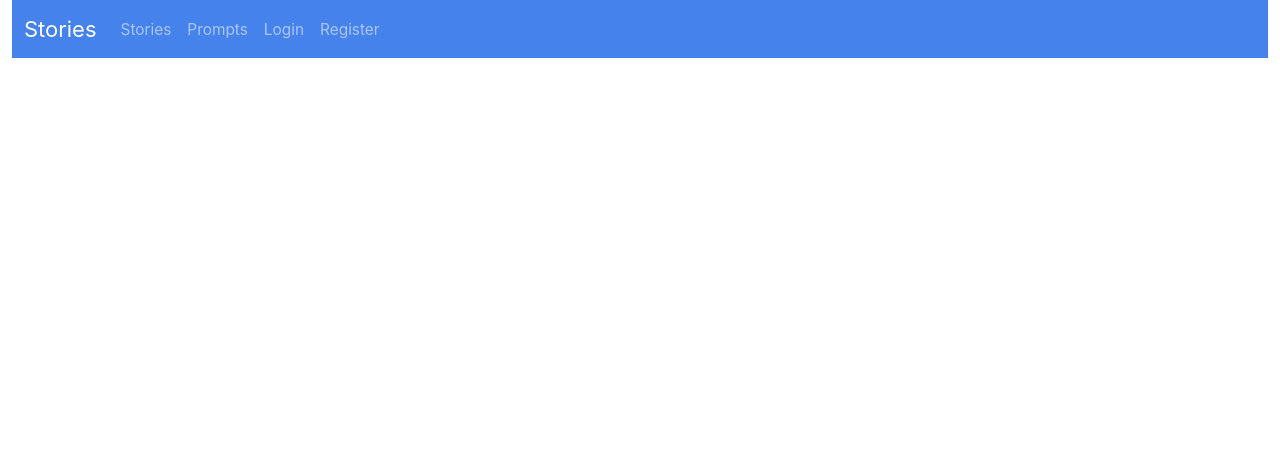
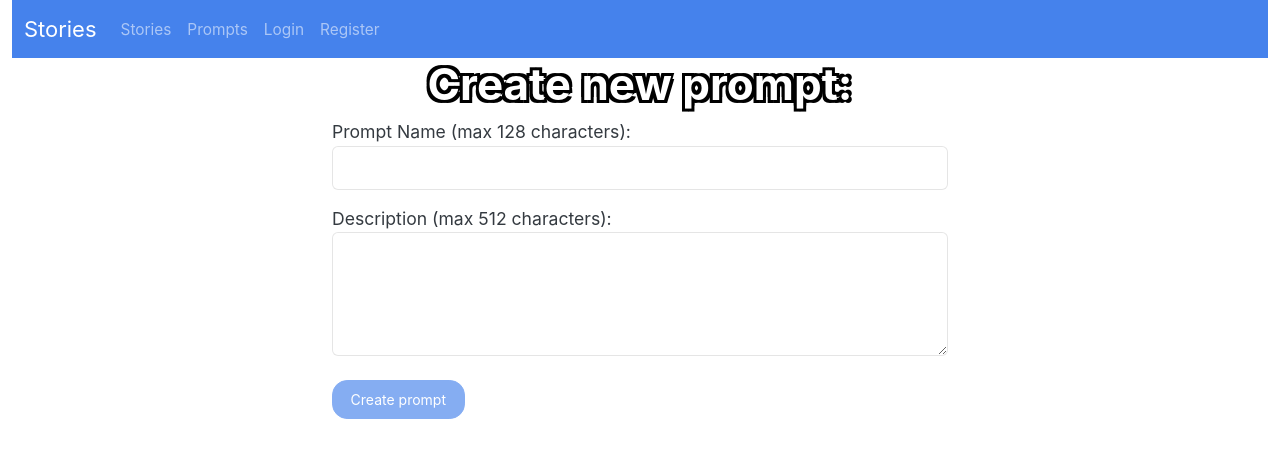
Before and after one commit to kwilmanja/DBMS-Project, a React (Create React App) app in the folder dbms-project/: page /prompts/create in a window 1280 px wide. Shown: the top 458 px of the page. Built offline with nearby package versions, Linux system fonts and the light colour scheme; no server answers.

Commit message:
Added creating prompt functionality

```diff
--- a/dbms-project/src/App.js
+++ b/dbms-project/src/App.js
@@ -12,7 +12,9 @@ import Admin from "./login/Admin";
 import ProfileEdit from "./profile/ProfileEdit";
 import Make from "./make/Make.js";
 import Prompts from "./prompts/Prompts.js";
-import PromptStories from "./prompts/PromptStories.js"
+import PromptStories from "./prompts/PromptStories.js";
+import PromptCreate from "./prompts/PromptCreate.js";
+import PromptEditor from "./prompts/PromptEditor.js";
 import Details from "./details/Details.js";
 
 
@@ -29,6 +31,8 @@ function App() {
               <Route path="/" element={<Home />} />
               <Route path="/prompts" element={<Prompts />} />
               <Route path="/prompts/:promptId" element={<PromptStories />} />
+              <Route path="/prompts/create" element={<PromptCreate />} />
+              {/* <Route path="/prompts/editor/:promptId" element={<PromptEditor />} /> */}
               <Route path="/details/:storyId" element={<Details />} />
               <Route path="/make/:passageId" element={<Make />} />
               <Route path="/login" element={<Login />} />
--- /dev/null
+++ b/dbms-project/src/prompts/PromptCreate.js
@@ -0,0 +1,96 @@
+import { useNavigate, useParams } from "react-router";
+import { useDispatch, useSelector } from "react-redux";
+import React, { useEffect, useState } from "react";
+import { createPromptThunk, getAllStoriesByPromptIdThunk, getPromptByIdThunk } from "../stories/stories-thunks.js";
+import HomeStoryCard from "../home/HomeStoryCard.js";
+import { current } from "@reduxjs/toolkit";
+
+
+export default function PromptCreate() {
+
+  const { currentUser } = useSelector((state) => state.auth);
+
+  const dispatch = useDispatch();
+  const navigate = useNavigate();
+
+  const [promptName, setPromptName] = useState("");
+  const [promptDescription, setPromptDescription] = useState("");
+
+  const handleCreatePromptClick = async () => {
+    if (!promptName.trim || !promptDescription.trim()) {
+      alert("Please fill out both the prompt name and description.")
+      return;
+    }
+
+    if (promptName.length > 120 || promptDescription.length > 512) {
+      alert("Prompt name or description exceeds the character limit.")
+    }
+
+    if (!currentUser) {
+      alert("Must be logged in")
+    }
+
+    try {
+      await dispatch(createPromptThunk({ name: promptName, description: promptDescription, username: currentUser.username }));
+      alert("Prompt created successfully!")
+      navigate("/prompts")
+    } catch (error) {
+      console.error("Error creating prompt:", error);
+      alert("Failed to create prompt. Please try again.")
+    }
+  }
+
+  const header = {
+    "color": "white",
+    "text-shadow": "-3px -3px 0 #000, 3px -3px 0 #000, -3px 3px 0 #000, 3px 3px 0 #000"
+  }
+
+  return (
+    <div className="row">
+
+      <div className="col-md-1 col-lg-2 col-xl-3"></div>
+
+      <div className="col-auto col-md-10 col-lg-8 col-xl-6">
+        <h1 className="text-center" style={header}>Create new prompt:</h1>
+
+        <div className="form-group">
+          <label htmlFor="promptName">Prompt Name (max 128 characters):</label>
+          <input
+            type="text"
+            id="promptName"
+            className="form-control"
+            value={promptName}
+            onChange={(e) => setPromptName(e.target.value)}
+            maxLength="128"
+          />
+        </div>
+
+        <div className="form-group mt-3">
+          <label htmlFor="promptDescription">Description (max 512 characters):</label>
+          <textarea
+            id="promptDescription"
+            className="form-control"
+            value={promptDescription}
+            onChange={(e) => setPromptDescription(e.target.value)}
+            maxLength="512"
+            rows="4"
+          />
+        </div>
+
+        <button
+          onClick={handleCreatePromptClick}
+          className="btn btn-primary mt-4"
+          disabled={!promptName.trim() || !promptDescription.trim()}
+        >
+          Create prompt
+        </button>
+
+      </div>
+
+      <div className="col-md-1 col-lg-2 col-xl-3">
+
+      </div>
+
+    </div>
+  );
+}
--- /dev/null
+++ b/dbms-project/src/prompts/PromptEditor.js
@@ -0,0 +1,96 @@
+import { useNavigate, useParams } from "react-router";
+import { useDispatch, useSelector } from "react-redux";
+import React, { useEffect, useState } from "react";
+import { createPromptThunk, getAllStoriesByPromptIdThunk, getPromptByIdThunk } from "../stories/stories-thunks.js";
+import HomeStoryCard from "../home/HomeStoryCard.js";
+import { current } from "@reduxjs/toolkit";
+
+
+export default function PromptEditor() {
+
+  const { currentUser } = useSelector((state) => state.auth);
+
+  const dispatch = useDispatch();
+  const navigate = useNavigate();
+
+  const [promptName, setPromptName] = useState("");
+  const [promptDescription, setPromptDescription] = useState("");
+
+  const handleCreatePromptClick = async () => {
+    if (!promptName.trim || !promptDescription.trim()) {
+      alert("Please fill out both the prompt name and description.")
+      return;
+    }
+
+    if (promptName.length > 120 || promptDescription.length > 512) {
+      alert("Prompt name or description exceeds the character limit.")
+    }
+
+    if (!currentUser) {
+      alert("Must be logged in")
+    }
+
+    try {
+      await dispatch(createPromptThunk({ name: promptName, description: promptDescription, username: currentUser.username }));
+      alert("Prompt created successfully!")
+      navigate("/prompts")
+    } catch (error) {
+      console.error("Error creating prompt:", error);
+      alert("Failed to create prompt. Please try again.")
+    }
+  }
+
+  const header = {
+    "color": "white",
+    "text-shadow": "-3px -3px 0 #000, 3px -3px 0 #000, -3px 3px 0 #000, 3px 3px 0 #000"
+  }
+
+  return (
+    <div className="row">
+
+      <div className="col-md-1 col-lg-2 col-xl-3"></div>
+
+      <div className="col-auto col-md-10 col-lg-8 col-xl-6">
+        <h1 className="text-center" style={header}>Create new prompt:</h1>
+
+        <div className="form-group">
+          <label htmlFor="promptName">Prompt Name (max 128 characters):</label>
+          <input
+            type="text"
+            id="promptName"
+            className="form-control"
+            value={promptName}
+            onChange={(e) => setPromptName(e.target.value)}
+            maxLength="128"
+          />
+        </div>
+
+        <div className="form-group mt-3">
+          <label htmlFor="promptDescription">Description (max 512 characters):</label>
+          <textarea
+            id="promptDescription"
+            className="form-control"
+            value={promptDescription}
+            onChange={(e) => setPromptDescription(e.target.value)}
+            maxLength="512"
+            rows="4"
+          />
+        </div>
+
+        <button
+          onClick={handleCreatePromptClick}
+          className="btn btn-primary mt-4"
+          disabled={!promptName.trim() || !promptDescription.trim()}
+        >
+          Create prompt
+        </button>
+
+      </div>
+
+      <div className="col-md-1 col-lg-2 col-xl-3">
+
+      </div>
+
+    </div>
+  );
+}
--- a/dbms-project/src/prompts/Prompts.js
+++ b/dbms-project/src/prompts/Prompts.js
@@ -1,3 +1,4 @@
+import { useNavigate } from "react-router";
 import { useDispatch, useSelector } from "react-redux";
 import { useEffect, useState } from "react";
 import PromptCard from "./PromptCard";
@@ -11,6 +12,7 @@ export default function Prompts() {
     const [prompts, setPrompts] = useState([]);
 
     const dispatch = useDispatch();
+    const navigate = useNavigate();
 
     useEffect(() => {
         async function fetchData() {
@@ -32,10 +34,18 @@ export default function Prompts() {
         fetchData();
     }, []);
 
+    const handleCreatePromptClick = () => {
+        navigate("/prompts/create");
+    }
+
     const header = {
         "color": "white",
         "text-shadow":
             "-3px -3px 0 #000, 3px -3px 0 #000, -3px 3px 0 #000, 3px 3px 0 #000"
+    }
+
+    const adjustment = {
+        "bottom": "-30px"
     }
 
     return (
@@ -49,7 +59,15 @@ export default function Prompts() {
 
                 <h1 className="text-center" style={header}>Prompts:</h1>
 
-                <div>
+                <div style={adjustment}>
+                    {currentUser &&
+                        <button className="create-prompt" onClick={handleCreatePromptClick}>
+                            Create new prompt
+                        </button>
+                    }
+                </div>
+
+                <div style={adjustment}>
                     {prompts && prompts.map((prompt) =>
                         <PromptCard prompt={prompt} />
                     )}
```
